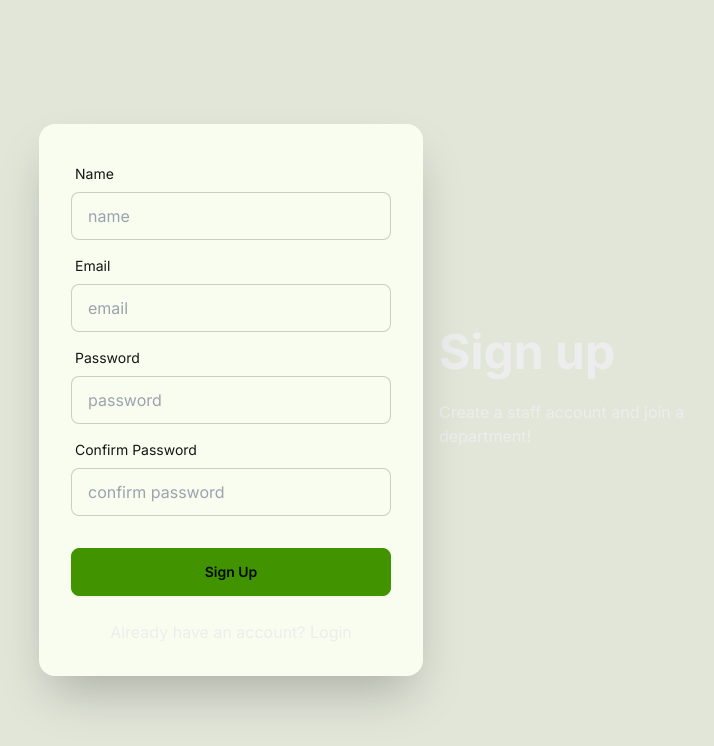
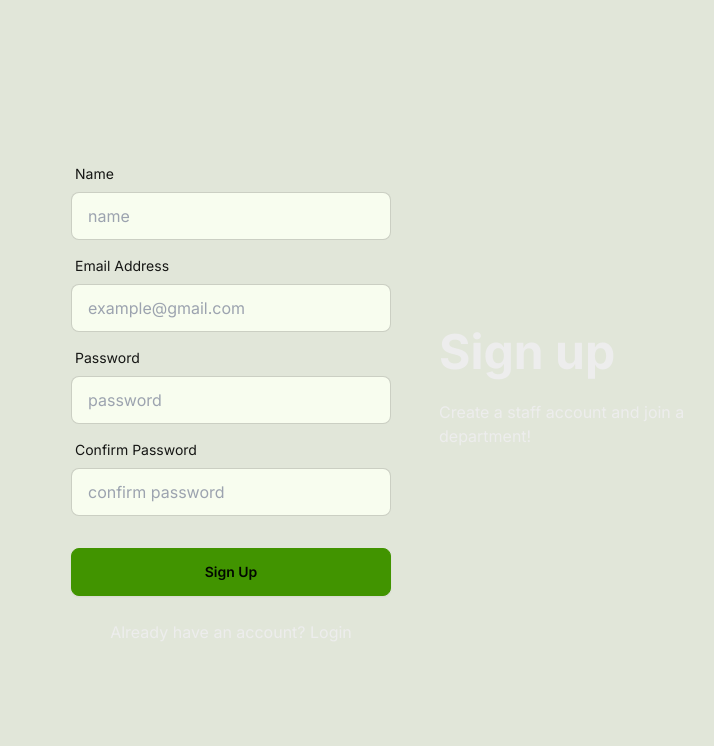
Before and after one commit to YeLwinOo-Steve/staff-ideation, a Next.js app: page /signup in a window 1280 px wide. Shown: the top 746 px of the page, without its empty margins (256-970 px from the left). Built offline with nearby package versions, Linux system fonts and the light colour scheme.

Commit message:
removed: card from sign up

```diff
--- a/app/signup/page.tsx
+++ b/app/signup/page.tsx
@@ -49,7 +49,7 @@ export default function Signup() {
                     <h1 className="text-5xl font-bold">Sign up</h1>
                     <p className="py-6">Create a staff account and join a department!</p>
                 </div>
-                <div className="card flex-shrink-0 w-full max-w-sm shadow-2xl bg-base-100">
+                <div className="flex-shrink-0 w-full max-w-sm">
                     <form onSubmit={handleSubmit(onSubmit)} className="card-body">
                         <div className="form-control">
                             <label className="label">
@@ -65,11 +65,11 @@ export default function Signup() {
                         </div>
                         <div className="form-control">
                             <label className="label">
-                                <span className="label-text">Email</span>
+                                <span className="label-text">Email Address</span>
                             </label>
                             <input
                                 type="email"
-                                placeholder="email"
+                                placeholder="example@gmail.com"
                                 className={`input input-bordered ${errors.email ? "input-error" : ""}`}
                                 {...register("email")}
                             />
```
